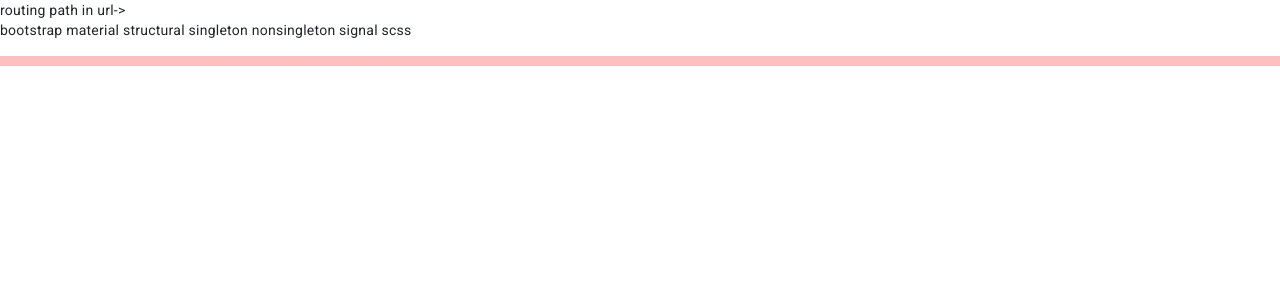
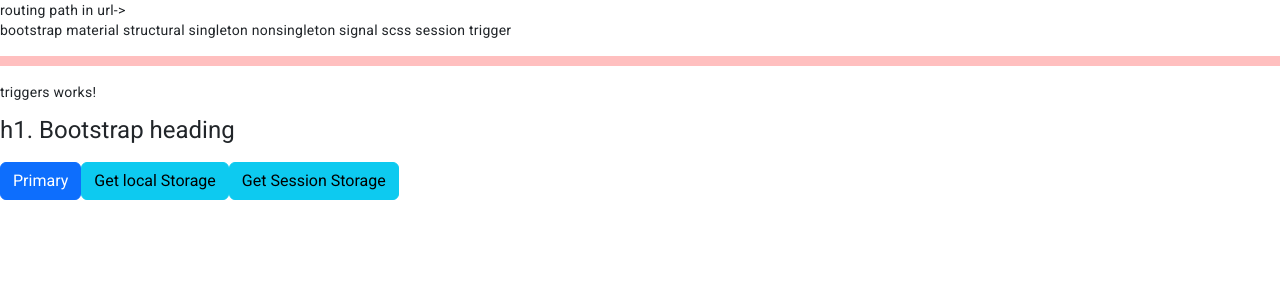
Before and after one commit to ppradhan78/Angular17App, an Angular app: page /trigger in a window 1280 px wide. Before the commit this address led to /. Shown: the top 300 px of the page. Built offline with nearby package versions, Linux system fonts and the light colour scheme.

Commit message:
session management  trigger

```diff
--- a/src/app/app.component.html
+++ b/src/app/app.component.html
@@ -8,6 +8,8 @@
     nonsingleton
     signal
     scss
+    session
+    trigger
   </p>
   <hr style="border:5px solid red" />
 </div>
--- a/src/app/app.routes.ts
+++ b/src/app/app.routes.ts
@@ -6,12 +6,15 @@ import { SingletonTestComponent } from './components/singleton-test/singleton-te
 import { NonSingletonTestComponent } from './components/non-singleton-test/non-singleton-test.component';
 import { SignalDemoComponent } from './components/signal-demo/signal-demo.component';
 import { ScssExampleComponent } from './components/scss-example/scss-example.component';
+import { SessionManagementComponent } from './components/session-management/session-management.component';
+import { TriggersComponent } from './components/triggers/triggers.component';
 
 
 export const routes: Routes = [
   {
     path: 'bootstrap',
     component: BootstrapControlsComponent,
+    title:"Bootstrap Works Fine"
   },
   {
     path: 'material',
@@ -42,6 +45,15 @@ export const routes: Routes = [
    component: ScssExampleComponent,
     outlet: "primary"
   },
+  {
+    path: 'session',
+    component: SessionManagementComponent,
+    outlet: "primary"
+  },
 
-
+  {
+    path: 'trigger',
+    component: TriggersComponent,
+    outlet: "primary"
+  },
 ];
--- a/src/app/components/bootstrap-controls/bootstrap-controls.component.html
+++ b/src/app/components/bootstrap-controls/bootstrap-controls.component.html
@@ -10,4 +10,6 @@
   <button type="button" class="btn btn-dark">Dark</button>
 
   <button type="button" class="btn btn-link">Link</button>-->
+  <button type="button" (click)="localstorage()" class="btn btn-info">Get local Storage</button>
+  <button type="button" (click)="sessionstorage()"  class="btn btn-info">Get Session Storage</button>
 </div>
--- a/src/app/components/bootstrap-controls/bootstrap-controls.component.ts
+++ b/src/app/components/bootstrap-controls/bootstrap-controls.component.ts
@@ -1,4 +1,5 @@
-import { Component } from '@angular/core';
+import { Component, OnInit } from '@angular/core';
+import { Meta, Title } from '@angular/platform-browser';
 
 @Component({
   selector: 'app-bootstrap-controls',
@@ -7,6 +8,26 @@ import { Component } from '@angular/core';
   templateUrl: './bootstrap-controls.component.html',
   styleUrl: './bootstrap-controls.component.scss'
 })
-export class BootstrapControlsComponent {
+export class BootstrapControlsComponent implements OnInit {
 
+  constructor(private title: Title,private meta:Meta) {
+
+  }
+    ngOnInit(): void {
+      this.setPageMetaTag();
+  }
+  setPageTitle() {
+    alert(this.title.getTitle());
+    this.title.setTitle("Title Services");
+  }
+  setPageMetaTag() {
+    this.meta.addTag({ name: " Bootstrap", content:" Bootstrap page"})
+  }
+  localstorage() {
+    alert(localStorage.getItem("username"));
+  }
+  sessionstorage() {
+   alert( sessionStorage.getItem("password"));
+
+  }
 }
--- /dev/null
+++ b/src/app/components/session-management/session-management.component.html
@@ -0,0 +1 @@
+<p>session-management works!</p>
--- /dev/null
+++ b/src/app/components/session-management/session-management.component.ts
@@ -0,0 +1,21 @@
+import { Component } from '@angular/core';
+
+@Component({
+  selector: 'app-session-management',
+  standalone: true,
+  imports: [],
+  templateUrl: './session-management.component.html',
+  styleUrl: './session-management.component.scss'
+})
+export class SessionManagementComponent {
+
+  constructor() {
+    if (window.localStorage) {
+      alert('hi');
+    }
+    localStorage.setItem("username", 'ppradhan');
+    sessionStorage.setItem("password", 'password123');
+
+  }
+
+}
--- /dev/null
+++ b/src/app/components/triggers/triggers.component.html
@@ -0,0 +1,13 @@
+<p>triggers works!</p>
+
+<div>
+  @defer{
+  <app-bootstrap-controls></app-bootstrap-controls>
+  }@placeholder(minimum 500ms){
+  <p>loading...please waite</p>
+  }@loading(after 100ms;minimum 1s){
+  <p>fatching ..contents...please waite</p>
+  }@error{
+  <p>failed to load  ..contents...</p>
+  }
+</div>
```
Also changed, not shown: src/app/components/triggers/triggers.component.ts (added, +13 -0 lines), src/app/components/session-management/session-management.component.scss (added), src/app/components/triggers/triggers.component.scss (added), 2 other files (tests, documents, lock files or other folders).
